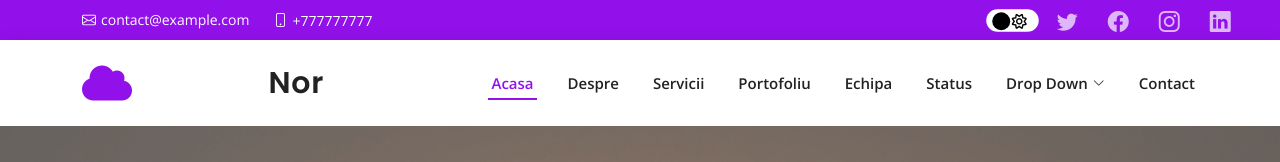
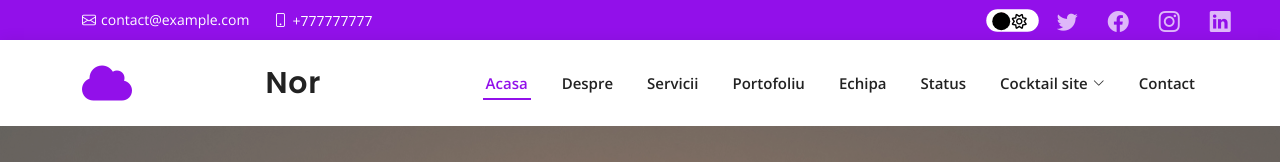
Before and after one commit to IgnatNora/IgnatNora.github.io, a website: page index.html in a window 1280 px wide. Shown: the top 162 px of the page. Drawn offline with nearby package versions, Linux system fonts and the light colour scheme.

Commit message:
added index1.html

```diff
--- a/index.html
+++ b/index.html
@@ -84,7 +84,7 @@
                     <li><a class="nav-link scrollto " href="#portfolio">Portofoliu</a></li>
                     <li><a class="nav-link scrollto" href="#about">Echipa</a></li>
                     <li><a class="nav-link scrollto" href="#status">Status</a></li>
-                    <li class="dropdown"><a href="#"><span>Drop Down</span> <i class="bi bi-chevron-down"></i></a>
+                    <li class="dropdown"><a href="idex1.html"><span>Cocktail site</span> <i class="bi bi-chevron-down"></i></a>
                         <ul>
                             <li><a href="#">Drop Down 1</a></li>
                             <li class="dropdown"><a href="#"><span>Deep Drop Down</span> <i
```
